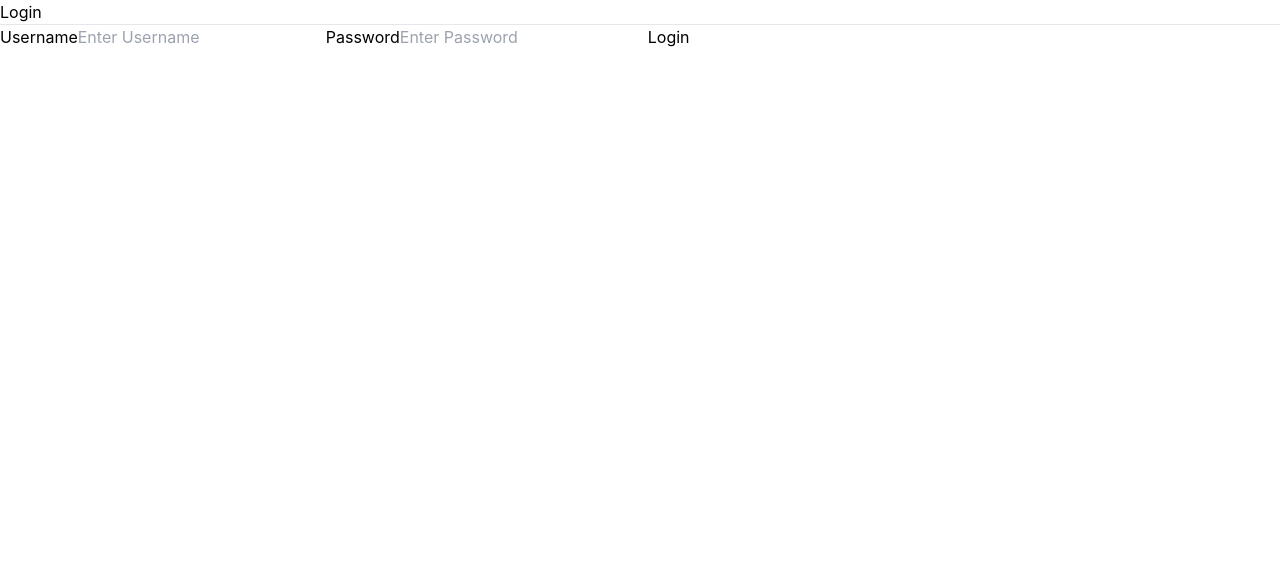
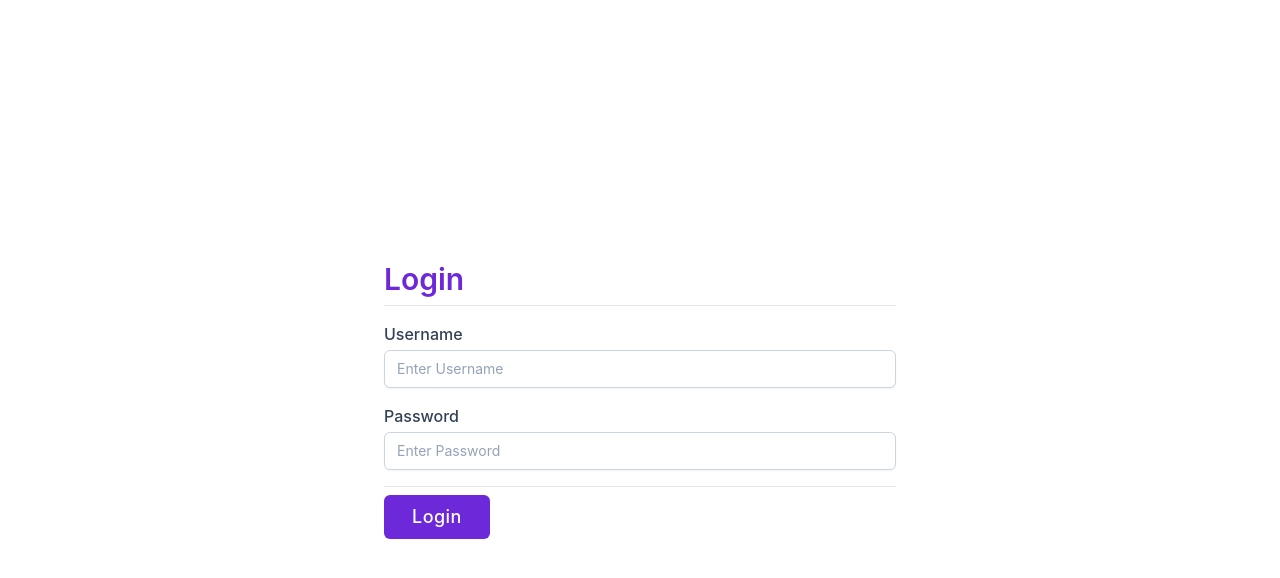
Before and after one commit to Rimberse/FIT, a React (Create React App) app in the folder frontend/: page /login in a window 1280 px wide. Shown: the top 578 px of the page. Built offline with nearby package versions, Linux system fonts and the light colour scheme.

Commit message:
Add styling to Login page, change layout & improve design

```diff
--- a/frontend/src/App.js
+++ b/frontend/src/App.js
@@ -16,7 +16,7 @@ function App() {
         <AuthenticationProvider>
           <Routes>
             <Route element={<PrivateRoute />} path="/protected" >
-              <Route path='/protected' element={<Protected />} />
+              <Route path='/protected/test' element={<Protected />} />
             </Route>
             <Route element={<Login />} path="/login" />
             <Route element={<Register />} path="/register" />
--- a/frontend/src/components/Landing.js
+++ b/frontend/src/components/Landing.js
@@ -80,7 +80,7 @@ const Landing = () => {
                 </svg>
             </div>
 
-            <button className="landing-page__button w-96 h-24 p-4 text-4xl mx-auto my-32 flex justify-center items-center font-bold tracking-wide uppercase text-white bg-indigo-700 shadow-lg shadow-indigo-700/50 hover:bg-blue-500 rounded-md hover:-translate-y-2 ease-in-out duration-500">
+            <button className="landing-page__button w-96 h-24 p-4 text-4xl mx-auto my-32 flex justify-center items-center font-bold tracking-wide uppercase text-white bg-violet-700 shadow-lg shadow-violet-700/50 hover:bg-indigo-500 rounded-md hover:-translate-y-2 ease-in-out duration-500">
                 Start now
             </button>
         </div>
--- a/frontend/src/components/Login.js
+++ b/frontend/src/components/Login.js
@@ -13,15 +13,18 @@ const Login = () => {
     }
 
     return(
-        <section>
-            <form onSubmit={handleSubmit}>
-                <h1>Login</h1>
-                <hr />
-                <label htmlFor="username">Username</label>
-                <input type="text" id="username" placeholder="Enter Username"></input>
-                <label htmlFor="password">Password</label>
-                <input type="password" id="password" placeholder="Enter Password"></input>
-                <button type="submit">Login</button>
+        <section className="flex flex-row w-2/5 h-screen justify-center items-center mx-auto my-auto">
+            <form onSubmit={handleSubmit} className="w-full">
+                <h1 className="text-3xl font-semibold text-violet-700">Login</h1>
+                <hr className="my-2 mb-4" />
+                <label htmlFor="username" className="block text-base font-medium text-slate-700 mb-1">Username</label>
+                <input type="text" id="username" placeholder="Enter Username"
+                className="px-3 py-2 bg-white border shadow-sm border-slate-300 placeholder-slate-400 disabled:bg-slate-50 disabled:text-slate-500 disabled:border-slate-200 focus:outline-none focus:border-violet-700 focus:ring-violet-700 block w-full rounded-md sm:text-sm focus:ring-1 invalid:border-pink-500 invalid:text-pink-600 focus:invalid:border-pink-500 focus:invalid:ring-pink-500 disabled:shadow-none mb-4"></input>
+                <label htmlFor="password" className="block text-base font-medium text-slate-700 mb-1">Password</label>
+                <input type="password" id="password" placeholder="Enter Password"
+                className="px-3 py-2 bg-white border shadow-sm border-slate-300 placeholder-slate-400 disabled:bg-slate-50 disabled:text-slate-500 disabled:border-slate-200 focus:outline-none focus:border-violet-700 focus:ring-violet-700 block w-full rounded-md sm:text-sm focus:ring-1 invalid:border-pink-500 invalid:text-pink-600 focus:invalid:border-pink-500 focus:invalid:ring-pink-500 disabled:shadow-none mb-4"></input>
+                <hr className="my-2 mt-4" />
+                <button type="submit" className="text-lg font-medium tracking-wide px-7 py-2 rounded-md bg-violet-700 text-white hover:bg-indigo-700 duration-500">Login</button>
             </form>
         </section>
     );
--- a/frontend/src/components/Navbar.js
+++ b/frontend/src/components/Navbar.js
@@ -28,7 +28,7 @@ const Navbar = () => {
                                 </div></li>
                                 <li><NavigationLink Name={"Workout"} Hyperlink={"/workout"} /></li>
                                 <li><NavigationLink Name={"History"} Hyperlink={"/history"} /></li>
-                                <li><NavigationLink Name={"Protected page"} Hyperlink={"/protected"} /></li>
+                                <li><NavigationLink Name={"Protected page"} Hyperlink={"/protected/test"} /></li>
                                 <li><NavigationLink Name={"Home"} Hyperlink={"/"} /></li>
                             </>
                         ) : (
@@ -57,7 +57,7 @@ const Navbar = () => {
                                     </div></li>
                                     <li><Link to={"/workout"}>Workout</Link></li>
                                     <li><Link to={"/history"}>History</Link></li>
-                                    <li><Link to={"/protected"}>Protected page</Link></li>
+                                    <li><Link to={"/protected/test"}>Protected page</Link></li>
                                     <li><Link to={"/"}>Home</Link></li>
                                     <li><button onClick={logoutUser} className="2xl:w-24 2xl:h-10 xl:w-20 xl:h-8 lg:w-18 lg:h-6 2xl:p-2 lg:p-1 2xl:text-xl xl:text-base lg:text-xs flex justify-center items-center font-medium tracking-wide text-white bg-violet-700 rounded-none ring-offset-2 ring-offset-slate-50 outline-none no-underline cursor-pointer transition delay-100 ease-out hover:bg-white hover:text-violet-700 hover:ring hover:ring-violet-700 duration-300">
                                         Logout
--- a/frontend/src/components/Protected.js
+++ b/frontend/src/components/Protected.js
@@ -1,4 +1,4 @@
-import { useEffect, useState } from "react";
+import React, { useEffect, useState } from "react";
 import useAxios from "../utils/UseAxios";
 
 const Protected = () => {
--- a/frontend/src/components/Register.js
+++ b/frontend/src/components/Register.js
@@ -1,3 +1,4 @@
+import { ChatBubbleOvalLeftEllipsisIcon } from "@heroicons/react/24/solid";
 import React, { useState, useContext } from "react";
 import AuthenticationContext from "../services/AuthenticationContext";
 
--- a/frontend/src/utils/UseAxios.js
+++ b/frontend/src/utils/UseAxios.js
@@ -23,7 +23,7 @@ const useAxios = () => {
         if (!isExpired)
             return request;
 
-        const response = await axios.post(`${baseURL}/refresh-token/`, {
+        const response = await axios.post(`${baseURL}refresh-token/`, {
             refresh: authenticationTokens.refresh
         });
 
```
Also changed, not shown: 1 other file (tests, documents, lock files or other folders).
